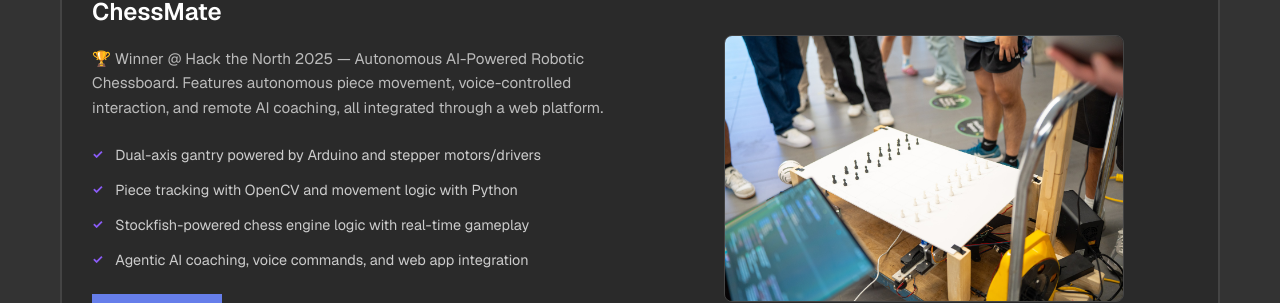
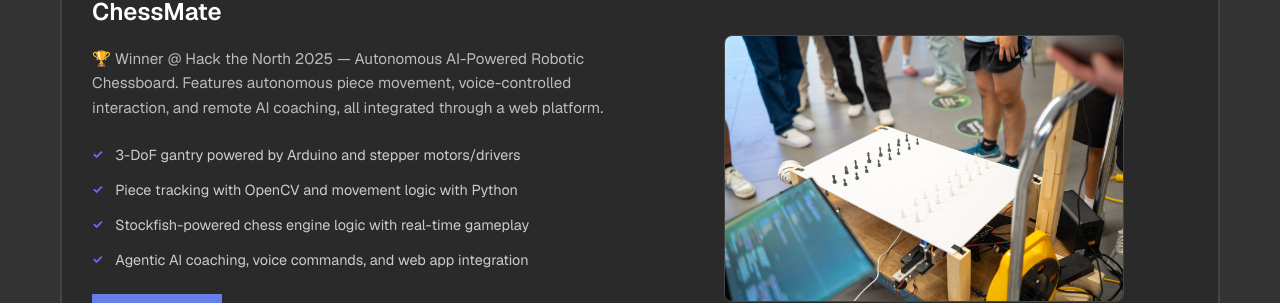
Before and after one commit to xuej41/portfolio-v2, a React (Vite) app: page / in a window 1280 px wide. Shown: the part 1090-1393 px from the top of the page. Built offline with nearby package versions, Linux system fonts and the light colour scheme.

Commit message:
Small correction

```diff
--- a/src/components/Features.jsx
+++ b/src/components/Features.jsx
@@ -52,7 +52,7 @@
               title="ChessMate"
               description="🏆 Winner @ Hack the North 2025 — Autonomous AI-Powered Robotic Chessboard. Features autonomous piece movement, voice-controlled interaction, and remote AI coaching, all integrated through a web platform."
               features={[
-                "Dual-axis gantry powered by Arduino and stepper motors/drivers",
+                "3-DoF gantry powered by Arduino and stepper motors/drivers",
                 "Piece tracking with OpenCV and movement logic with Python",
                 "Stockfish-powered chess engine logic with real-time gameplay",
                 "Agentic AI coaching, voice commands, and web app integration",
--- a/src/pages/Projects.jsx
+++ b/src/pages/Projects.jsx
@@ -50,7 +50,7 @@
               title="ChessMate"
               description="🏆 Winner @ Hack the North 2025 — Autonomous AI-Powered Robotic Chessboard. Features autonomous piece movement, voice-controlled interaction, and remote AI coaching, all integrated through a web platform."
               features={[
-                "Dual-axis gantry powered by Arduino and stepper motors/drivers",
+                "3-DoF gantry powered by Arduino and stepper motors/drivers",
                 "Piece tracking with OpenCV and movement logic with Python",
                 "Stockfish-powered chess engine logic with real-time gameplay",
                 "Agentic AI coaching, voice commands, and web app integration",
```
